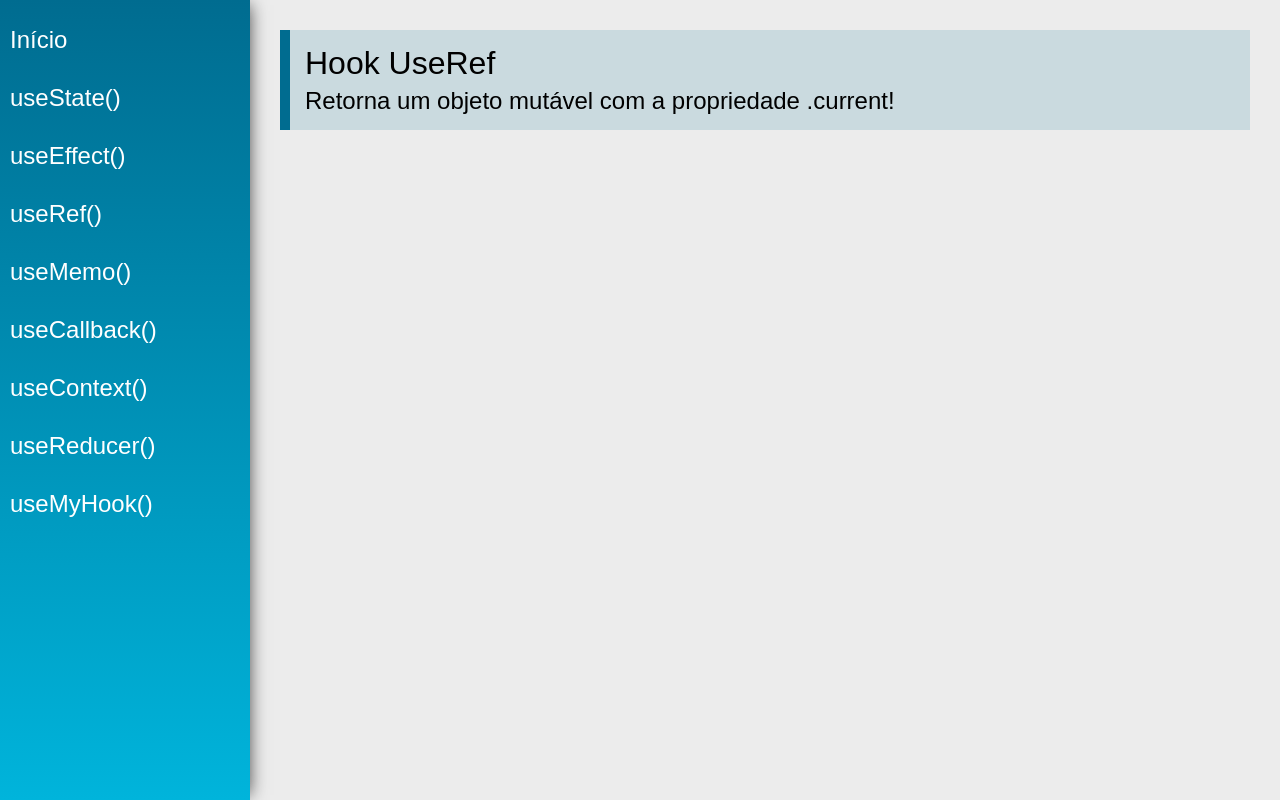
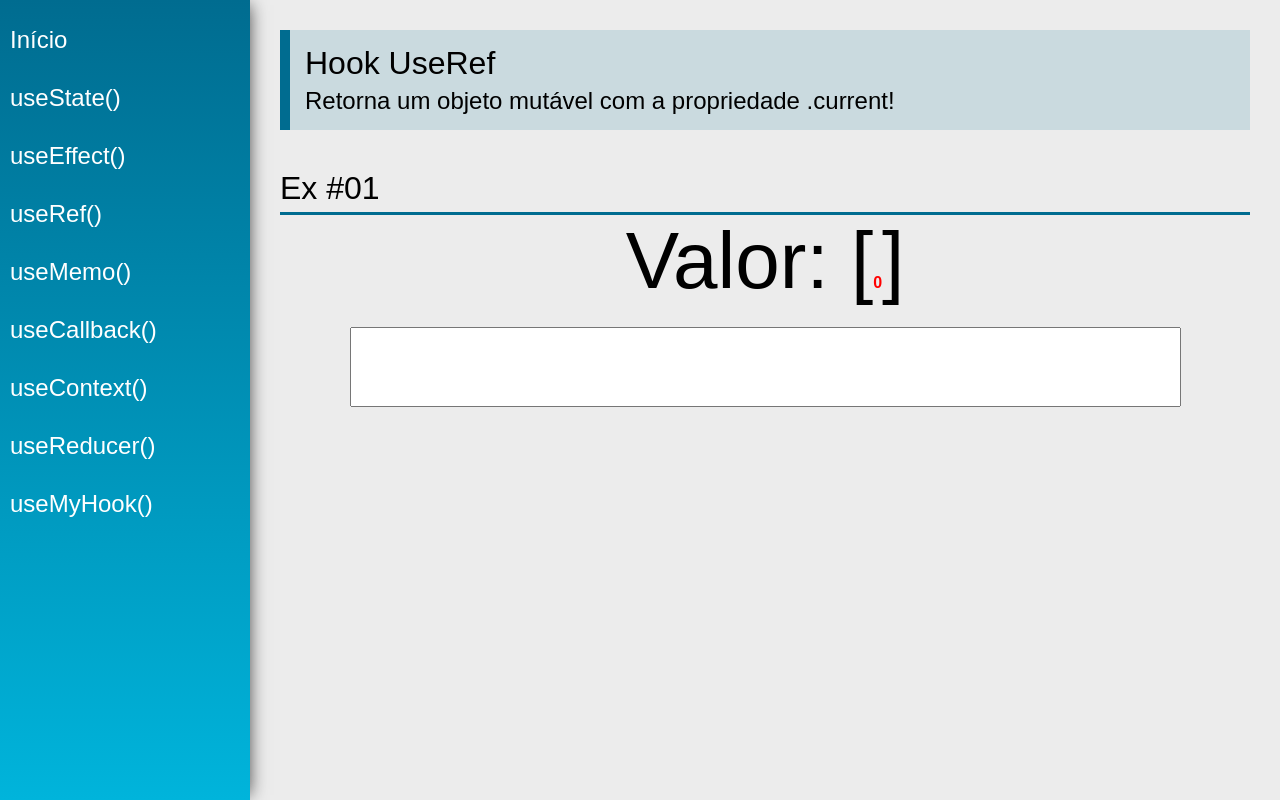
Before and after one commit to Henrique-Franca/Clear-React_Hooks, a React (Create React App) app: page /useRef in a window 1280 px wide. Built offline with nearby package versions, Linux system fonts and the light colour scheme.

Commit message:
useRef #01

```diff
--- a/src/views/examples/UseRef.jsx
+++ b/src/views/examples/UseRef.jsx
@@ -1,13 +1,41 @@
-import React from 'react'
+import React, { useState, useRef, useEffect } from 'react'
 import PageTitle from '../../components/layout/PageTitle'
+import SectionTitle from '../../components/layout/SectionTitle'
 
 const UseRef = (props) => {
+
+    const [value1, setValue1] = useState("");
+    const count = useRef(0);
+
+    useEffect(function(){
+
+    count.current = count.current + 1;
+
+
+    },[value1])
+
+
     return (
         <div className="UseRef">
             <PageTitle
                 title="Hook UseRef"
                 subtitle="Retorna um objeto mutável com a propriedade .current!"
             />
+
+            <SectionTitle title='Ex #01'/>
+            <div className="center">
+
+                <div>
+                    <span className="text">Valor: </span>
+                    <span className="text">{value1}[</span>
+                    <span className="tex red">{count.current}</span>
+                    <span className="text">]</span>
+                </div>
+
+                <input type="text" className="input"
+                    value={value1} onChange={e => setValue1(e.target.value)}/>
+            </div>
+
         </div>
     )
 }
```
